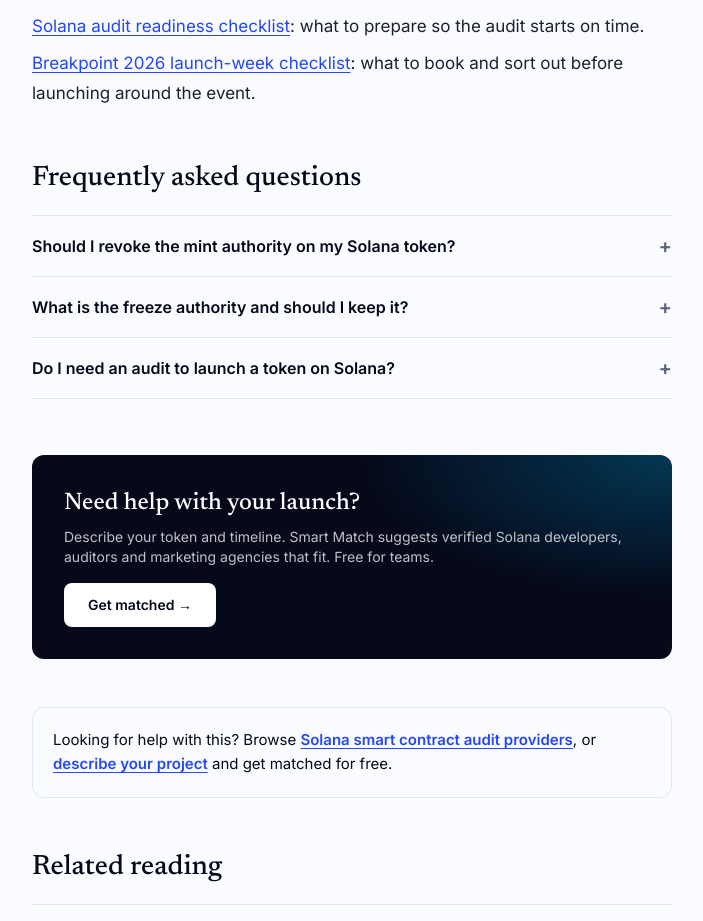
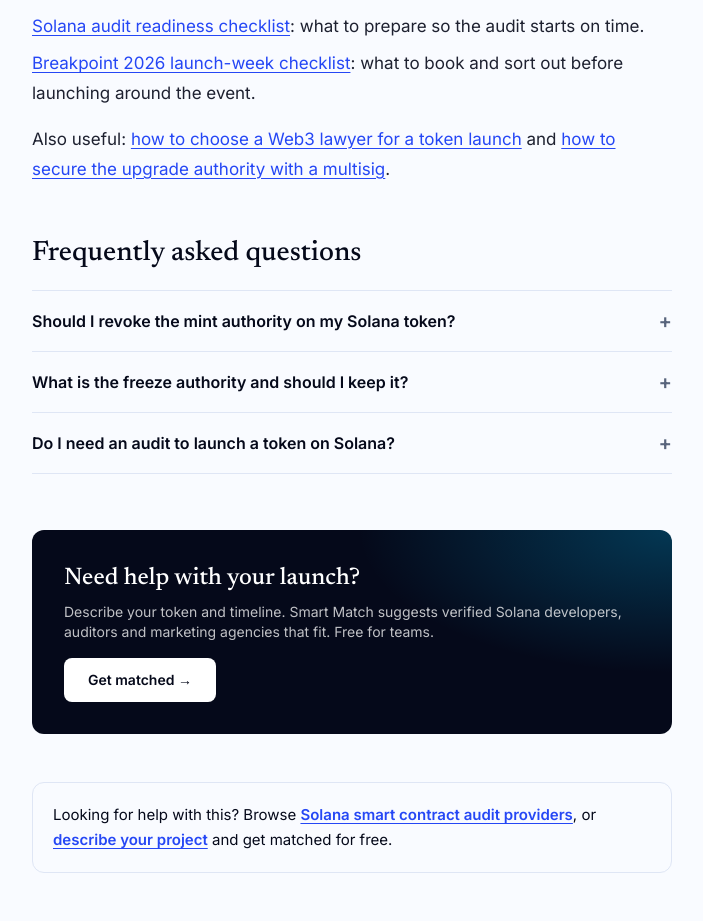
Before and after one commit to JakeMalarczyk/Orivions, a Next.js app in the folder orivions-app/: page /blog/solana-token-launch-checklist in a window 1280 px wide. Shown: the part 4242-5163 px from the top of the page, without its empty margins (288-991 px from the left). Built offline with nearby package versions, Linux system fonts and the light colour scheme; no server answers.

Commit message:
Blog: token launch checklist links to lawyer and upgrade authority guides
Added links to resources for choosing a Web3 lawyer and securing upgrade authority.

```diff
--- a/orivions-app/app/blog/solana-token-launch-checklist/page.tsx
+++ b/orivions-app/app/blog/solana-token-launch-checklist/page.tsx
@@ -139,6 +139,10 @@ export default function PostPage() {
       </P>
 
       <ChecklistGuide current={SLUG} />
+
+      <P>
+        Also useful: <Link href="/blog/how-to-choose-a-web3-lawyer-for-a-token-launch" className="text-blue-deep">how to choose a Web3 lawyer for a token launch</Link> and <Link href="/blog/solana-program-upgrade-authority-multisig" className="text-blue-deep">how to secure the upgrade authority with a multisig</Link>.
+      </P>
     </BlogPost>
   );
 }
```
